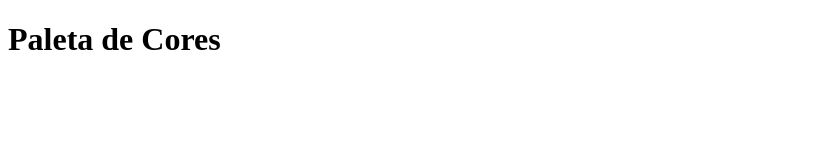
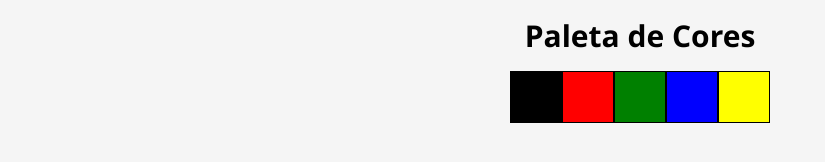
Before and after one commit to lkotlarenko/Project-Pixels-Art, a website: page index.html in a window 1280 px wide. Shown: the whole page, without its empty margins (0-825 px from the left). Drawn offline with Linux system fonts and the light colour scheme.

Commit message:
Titulo e paleta "prontos"

```diff
--- a/index.html
+++ b/index.html
@@ -1,16 +1,24 @@
 <!DOCTYPE html>
-<html lang="en">
+<html lang="pt-BR">
   <head>
     <meta charset="UTF-8" />
     <meta http-equiv="X-UA-Compatible" content="IE=edge" />
     <meta name="viewport" content="width=device-width, initial-scale=1.0" />
-    <title>Arte com Pixelsr</title>
+    <title>Arte com Pixels</title>
     <link rel="stylesheet" href="style.css" />
   </head>
   <body>
     <header>
       <h1 id="title">Paleta de Cores</h1>
+      <ul id="color-palette">
+        <li id="black" class="color selected"></li>
+        <li id="red" class="color"></li>
+        <li id="green" class="color"></li>
+        <li id="blue" class="color"></li>
+        <li id="yellow" class="color"></li>
+      </ul>
     </header>
+    <main></main>
   </body>
   <script src="script.js"></script>
 </html>
--- a/style.css
+++ b/style.css
@@ -0,0 +1,53 @@
+* {
+  margin: 0;
+  padding: 0;
+}
+
+body {
+  font-family: 'Segoe UI', Tahoma, Geneva, Verdana, sans-serif;
+  background: whitesmoke;
+  text-align: center;
+}
+
+#title {
+  margin: 15px;
+  font-size: 30px;
+}
+
+#color-palette {
+  display: flex;
+  flex-wrap: wrap;
+  justify-content: center;
+  list-style: none;
+}
+
+.color {
+  border: black solid 1px;
+  padding: 5px;
+  width: 40px;
+  height: 40px;
+}
+
+.color:hover {
+  transform: scale(1.07);
+}
+
+#black {
+  background-color: black;
+}
+
+#red {
+  background-color: red;
+}
+
+#green {
+  background-color: green;
+}
+
+#blue {
+  background-color: blue;
+}
+
+#yellow {
+  background-color: yellow;
+}
```
